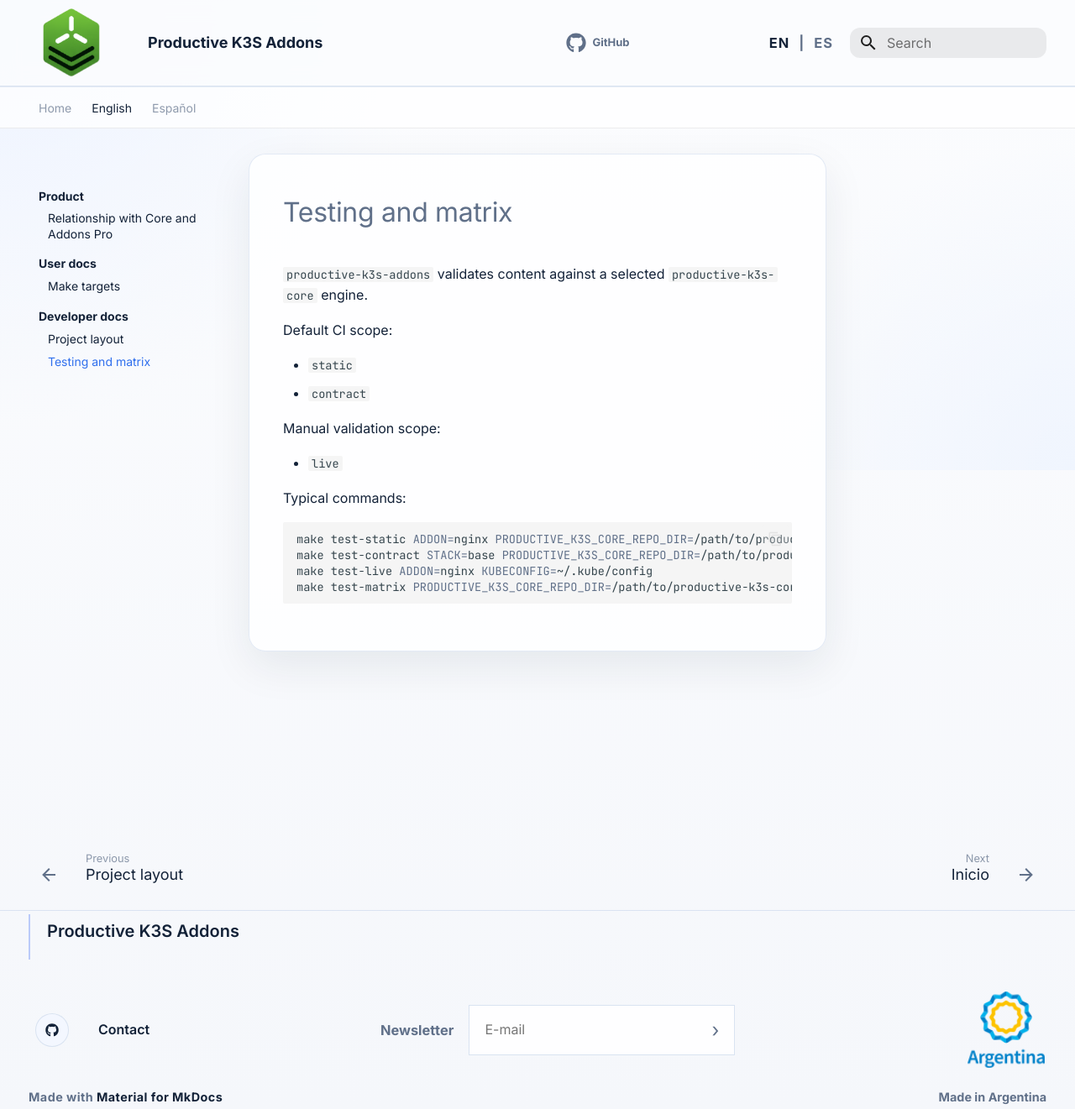
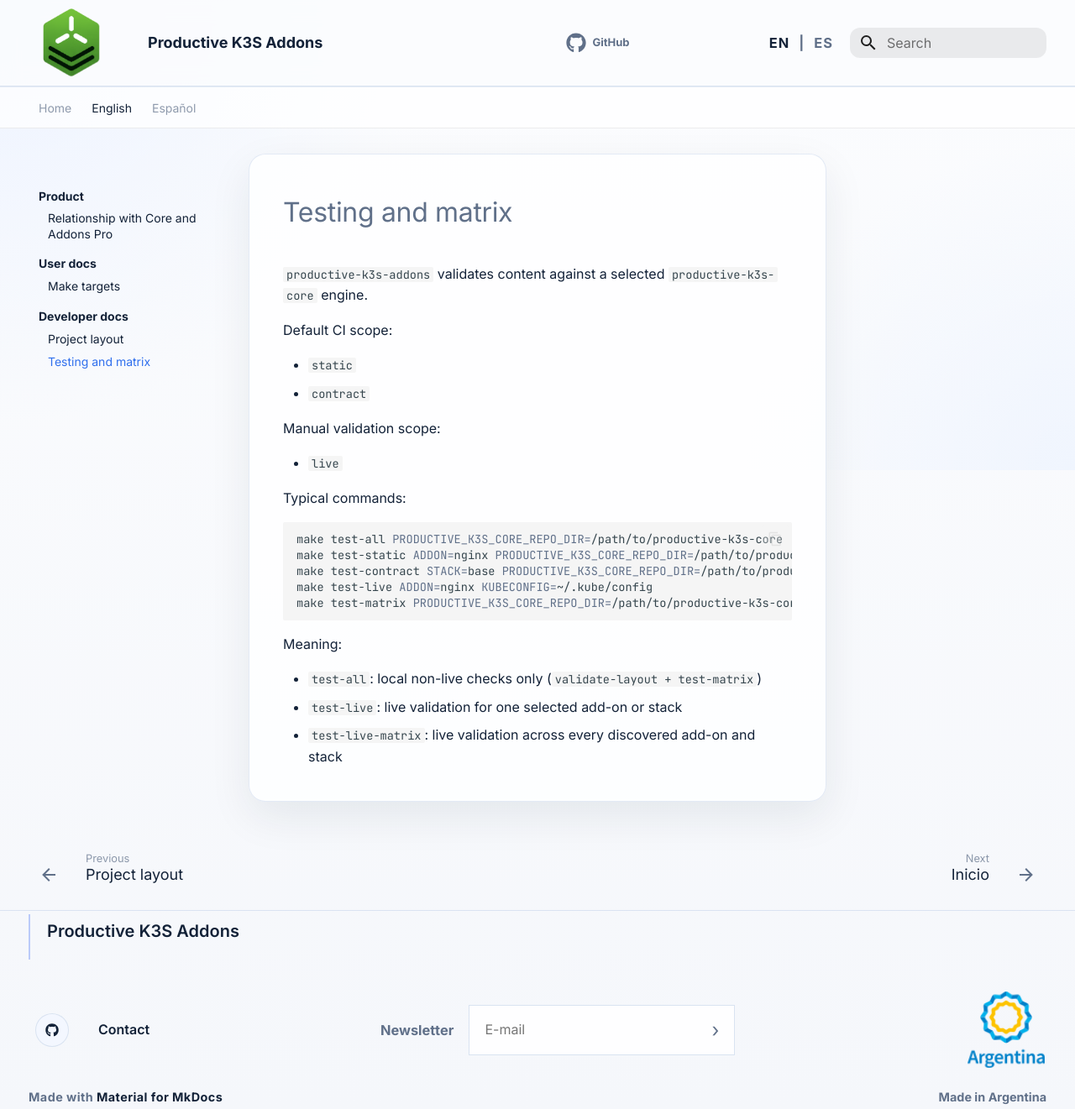
Before and after one commit to productive-k3s/productive-k3s-addons, an MkDocs documentation site: the page built from docs/src/en/developer-docs/guides/testing-and-matrix.md, in a window 1280 px wide and 1321 px high. Shown: the whole window at 84% size. Built offline with MkDocs 1.6.1 and Material for MkDocs 9.7.7, drawn with Linux system fonts in a browser that asks for light colours; comment, search, counter and statistics services are not loaded.

Commit message:
Make targets for testing

````diff
--- a/docs/src/en/developer-docs/guides/testing-and-matrix.md
+++ b/docs/src/en/developer-docs/guides/testing-and-matrix.md
@@ -14,8 +14,15 @@
 Typical commands:
 
 ```bash
+make test-all PRODUCTIVE_K3S_CORE_REPO_DIR=/path/to/productive-k3s-core
 make test-static ADDON=nginx PRODUCTIVE_K3S_CORE_REPO_DIR=/path/to/productive-k3s-core
 make test-contract STACK=base PRODUCTIVE_K3S_CORE_REPO_DIR=/path/to/productive-k3s-core
 make test-live ADDON=nginx KUBECONFIG=~/.kube/config
 make test-matrix PRODUCTIVE_K3S_CORE_REPO_DIR=/path/to/productive-k3s-core
 ```
+
+Meaning:
+
+- `test-all`: local non-live checks only (`validate-layout + test-matrix`)
+- `test-live`: live validation for one selected add-on or stack
+- `test-live-matrix`: live validation across every discovered add-on and stack
````
Also changed, not shown: docs/src/en/user-docs/make-targets.md (+2 -1 lines), README.md, 2 other files.
